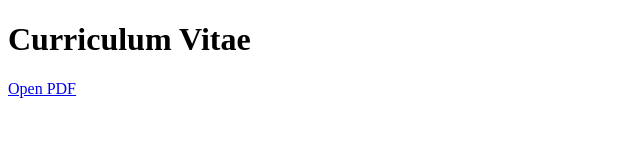
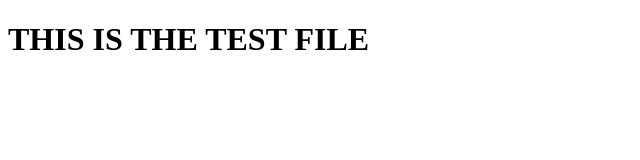
Before and after one commit to georgianixon/georgianixon.github.io, a plain HTML site: page cv/index.html in a window 1280 px wide. Shown: the whole page, without its empty margins (0-640 px from the left). Drawn offline with Linux system fonts and the light colour scheme.

Commit message:
Change title and content in index.html to 'TEST'

```diff
--- a/cv/index.html
+++ b/cv/index.html
@@ -2,10 +2,9 @@
 <html lang="en">
 <head>
   <meta charset="utf-8">
-  <title>CV</title>
+  <title>TEST</title>
 </head>
 <body>
-  <h1>Curriculum Vitae</h1>
-  <p><a href="/cv/cv.pdf">Open PDF</a></p>
+  <h1>THIS IS THE TEST FILE</h1>
 </body>
 </html>
```
